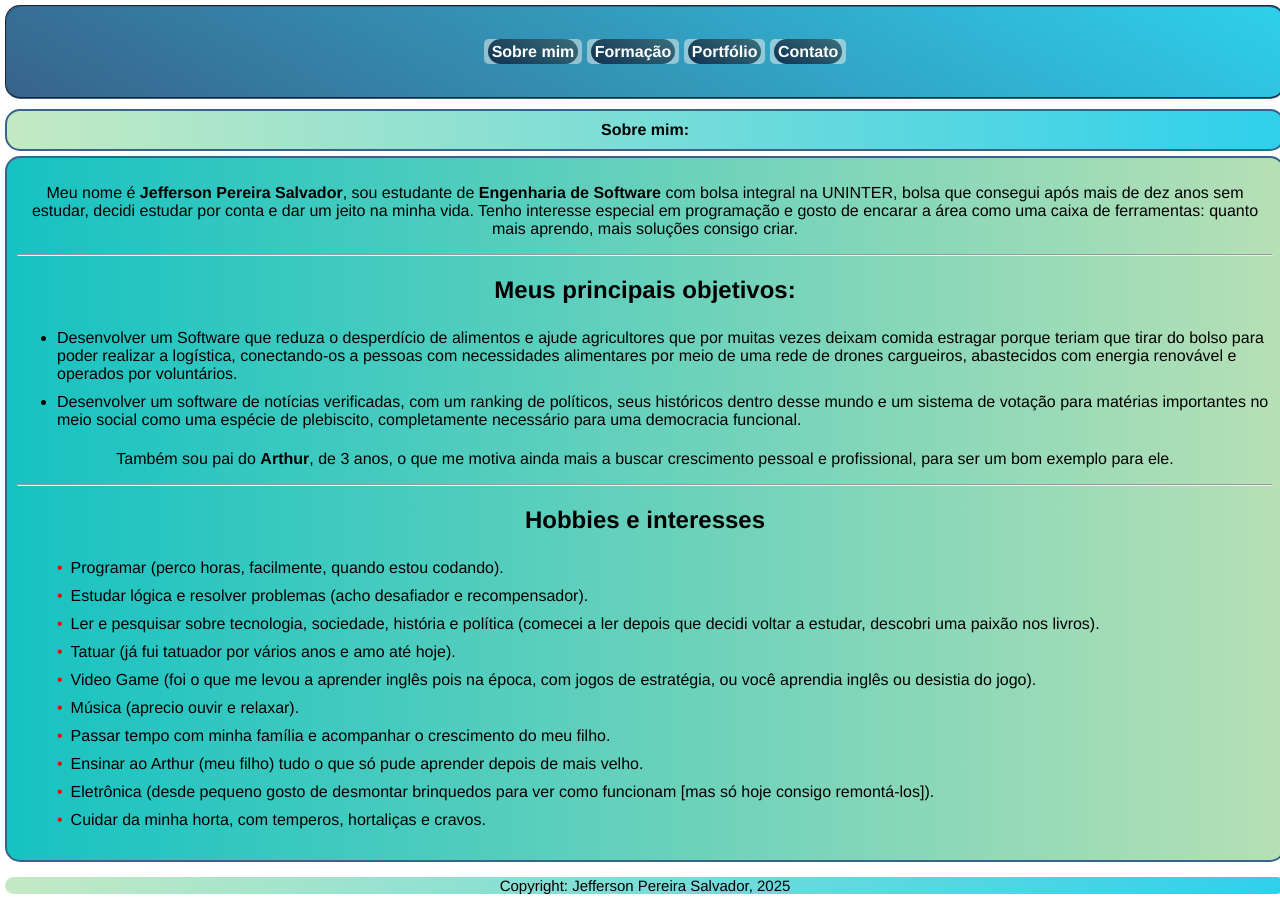
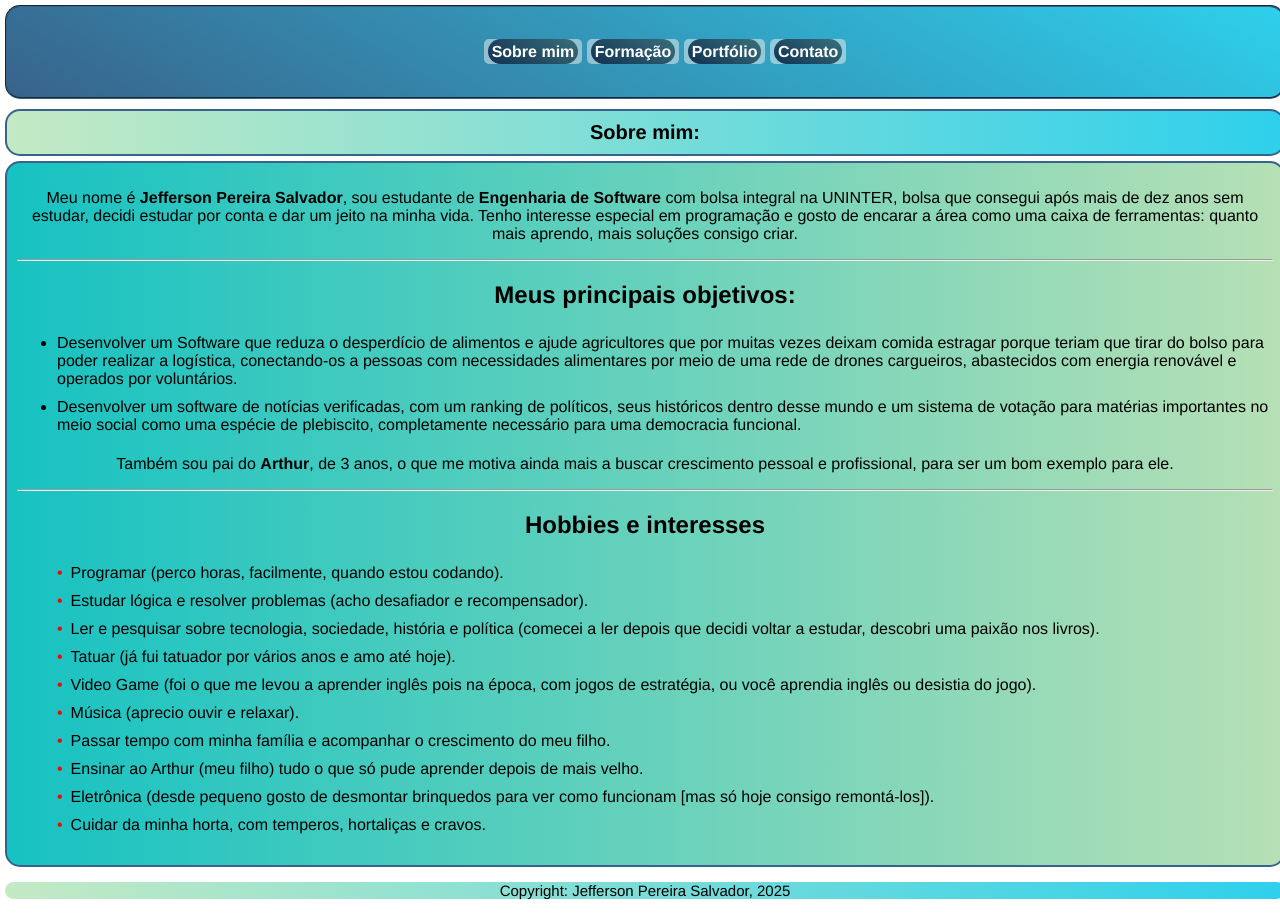
Before and after one commit to xavesplayer/site-jefferson-pereira-salvador, a plain HTML site: page index.html in a window 1280 px wide. Drawn offline with Linux system fonts and the light colour scheme.

Commit message:
header
estava com uma fonte pequena

```diff
--- a/style.css
+++ b/style.css
@@ -3,6 +3,10 @@
 body {
     font-size: 12px
 }
+}
+header{
+    font-size: 20px;
+    font-weight: bold;
 }
 body{
     font-size: 16px;
```
